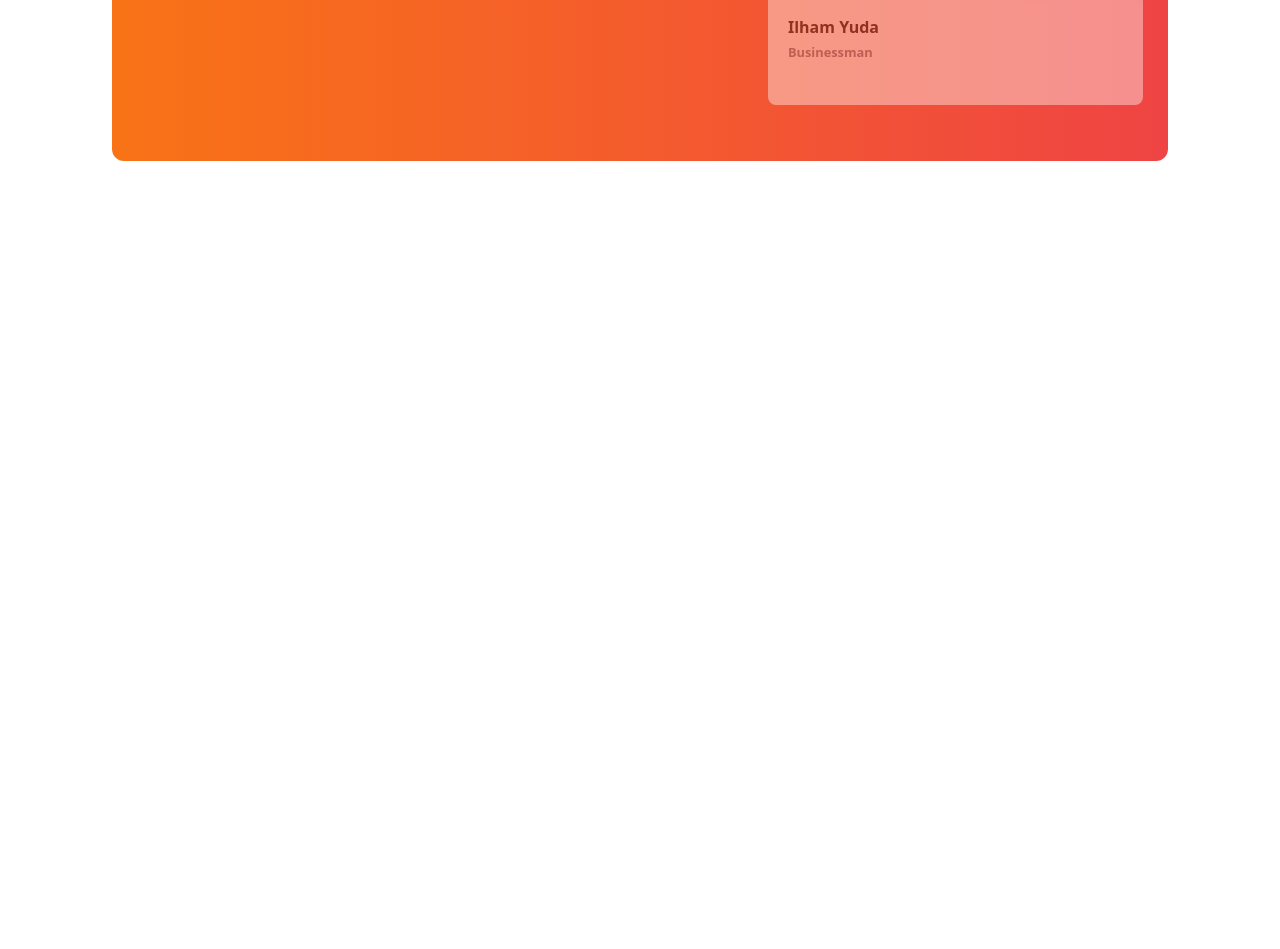
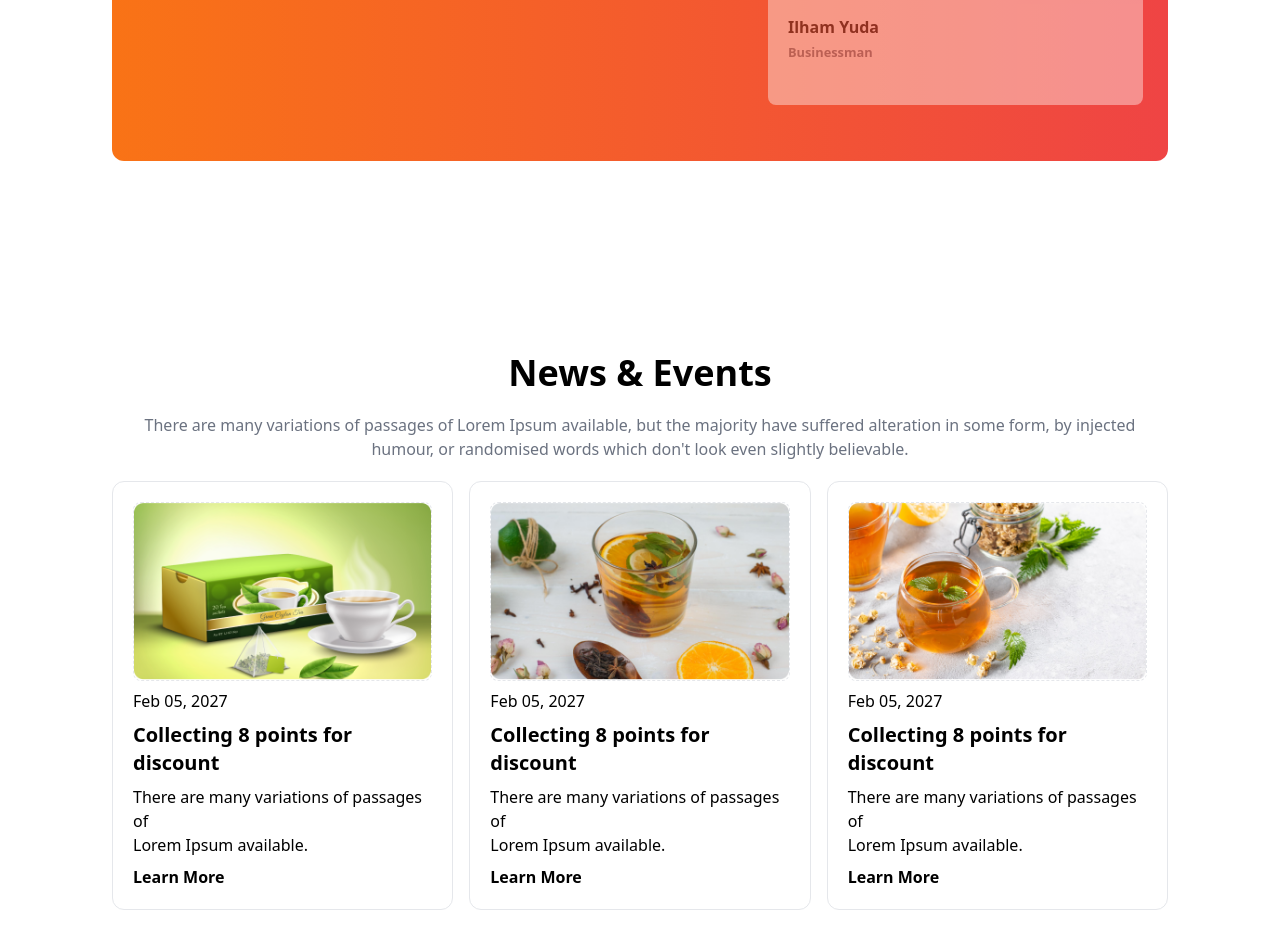
Before and after one commit to sakilriaz/tea-house, a plain HTML site: page index.html in a window 1280 px wide. Shown: the part 2283-3232 px from the top of the page. Before the commit the page ends 2540 px from the top, so only its background shows below. Drawn offline with nearby package versions, Linux system fonts and the light colour scheme.

Commit message:
news section added

```diff
--- a/index.html
+++ b/index.html
@@ -115,8 +115,6 @@
             </div>
 
              </div>
-
-
            </div>
 
         </section>
@@ -208,6 +206,62 @@
           </div>
          </section>
 
+        <!-- News and events section  -->
+
+        <section class="mb-24 py-8 lg:py-24">
+          <!-- news title -->
+            <div class="text-center">
+              <h2 class="text-3xl md:text-4xl font-bold mb-5">News & Events</h2>
+              <p class="text-gray-500 font-medium mx-auto mb-5">There are many variations of passages of Lorem Ipsum available, but the majority have suffered alteration in some form, by injected humour, or randomised words which don't look even slightly believable. </p>
+            </div>
+            <!-- news cards -->
+             <div class="md:flex gap-4">
+              <!-- news card-1 -->
+             <div class="border border-solid p-5 rounded-xl">
+              <!-- image -->
+              <div class="mb-2"><img class="border border-dashed rounded-lg" src="./images/news-1.png" alt=""></div>
+              <!-- text -->
+              <div>
+                <p class="text-base font-medium mb-2">Feb 05, 2027</p>
+                <h3 class="text-xl font-extrabold mb-2">Collecting 8 points for <br> discount</h3>
+                <p class="text-base font-medium mb-2">There are many variations of passages of <br> Lorem Ipsum available.</p>
+              </div>
+              <!-- button -->
+               <button class="text-base font-bold">Learn More</button>
+             </div>
+             <!-- news card-2 -->
+             <div class="border border-solid p-5 rounded-xl">
+              <!-- image -->
+              <div class="mb-2"><img class="border border-dashed rounded-lg" src="./images/news-2.png" alt=""></div>
+              <!-- text -->
+              <div>
+                <p class="text-base font-medium mb-2">Feb 05, 2027</p>
+                <h3 class="text-xl font-extrabold mb-2">Collecting 8 points for <br> discount</h3>
+                <p class="text-base font-medium mb-2">There are many variations of passages of <br> Lorem Ipsum available.</p>
+              </div>
+              <!-- button -->
+               <button class="text-base font-bold">Learn More</button>
+             </div>
+             <!-- news card-3 -->
+             <div class="border border-solid p-5 rounded-xl">
+              <!-- image -->
+              <div class="mb-2"><img class="border border-dashed rounded-lg" src="./images/news-3.png" alt=""></div>
+              <!-- text -->
+              <div>
+                <p class="text-base font-medium mb-2">Feb 05, 2027</p>
+                <h3 class="text-xl font-extrabold mb-2">Collecting 8 points for <br> discount</h3>
+                <p class="text-base font-medium mb-2">There are many variations of passages of <br> Lorem Ipsum available.</p>
+              </div>
+              <!-- button -->
+               <button class="text-base font-bold">Learn More</button>
+             </div>
+
+             </div>
+
+
+
+        </section>
+
 
 
     </main>
```
